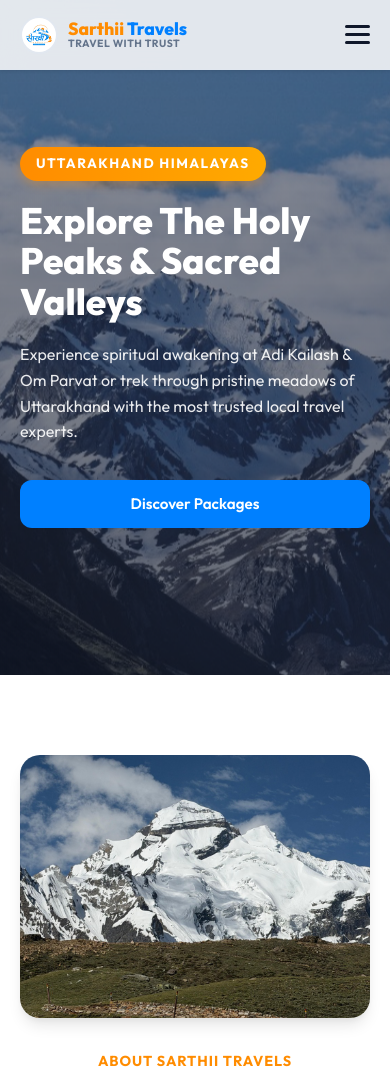
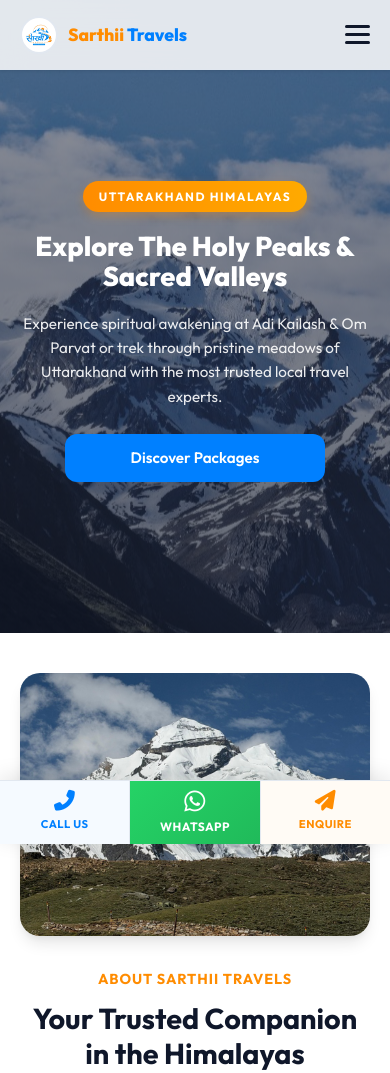
Before and after one commit to joshidinesh42-svg/DNJoshi-sarthii, a website: page index.html in a window 390 px wide. Shown: the top 1073 px of the page. Drawn offline with Linux system fonts and the light colour scheme; a web font is replaced by a local one.

Commit message:
Deep mobile UX: hero scale, sticky CTA bar, section spacing, footer stacking, planner padding

```diff
--- a/css/style.css
+++ b/css/style.css
@@ -79,6 +79,18 @@ h1, h2, h3, h4, h5, h6 {
 /* Section Common Styles */
 section {
   padding: 80px 0;
+}
+
+/* Mobile section padding reduction */
+@media (max-width: 768px) {
+  section {
+    padding: 50px 0;
+  }
+}
+@media (max-width: 480px) {
+  section {
+    padding: 40px 0;
+  }
 }
 
 .about-grid {
@@ -615,6 +627,8 @@ section {
   align-items: center;
   color: var(--white);
   overflow: hidden;
+  /* Push content below fixed navbar */
+  padding-top: var(--banner-height);
 }
 
 .hero::before {
@@ -1590,12 +1604,30 @@ footer {
   }
 
   /* Hero section adjustments */
+  .hero {
+    height: 75vh;
+    min-height: 420px;
+  }
+
+  .hero-content {
+    text-align: center;
+  }
+
   .hero-content h1 {
-    font-size: 2.3rem;
+    font-size: 2rem;
   }
 
   .hero-content p {
-    font-size: 1rem;
+    font-size: 0.95rem;
+    margin-bottom: 25px;
+  }
+
+  .hero-tag {
+    font-size: 0.75rem;
+  }
+
+  .hero-buttons {
+    justify-content: center;
   }
 
   /* Trip layout */
@@ -1605,6 +1637,43 @@ footer {
 
   .contact-wrapper {
     grid-template-columns: 1fr;
+  }
+
+  /* About text alignment */
+  .about-grid h2 {
+    font-size: 1.8rem !important;
+  }
+
+  .about-features-grid {
+    text-align: left;
+  }
+
+  /* Section title scale */
+  .section-title h2 {
+    font-size: 1.9rem;
+  }
+
+  /* Package card price row */
+  .package-card-footer {
+    flex-direction: column;
+    align-items: flex-start;
+    gap: 12px;
+  }
+
+  /* Footer bottom stacking */
+  .footer-bottom {
+    flex-direction: column;
+    text-align: center;
+    gap: 15px;
+  }
+
+  .footer-bottom > div {
+    justify-content: center;
+  }
+
+  /* Body bottom padding for mobile CTA bar */
+  body {
+    padding-bottom: 64px;
   }
 }
 
@@ -1614,12 +1683,39 @@ footer {
     gap: 15px;
   }
 
+  .hero-content h1 {
+    font-size: 1.7rem;
+  }
+
+  .hero {
+    min-height: 380px;
+  }
+
   .hero-buttons {
     flex-direction: column;
+    align-items: center;
+  }
+
+  .hero-buttons .btn {
+    width: 100%;
+    max-width: 260px;
+    text-align: center;
+    justify-content: center;
   }
 
   .trip-spec-grid {
     grid-template-columns: 1fr;
+  }
+
+  /* Reduce navbar logo tagline on very small screens */
+  .logo-link .logo-tagline {
+    display: none;
+  }
+
+  /* Planner section padding */
+  .planner-info-side,
+  .planner-form-side {
+    padding: 25px 20px;
   }
 }
 
@@ -1848,11 +1944,11 @@ footer {
   }
 
   .planner-info-side {
-    padding: 40px;
+    padding: 35px 30px;
   }
 
   .planner-form-side {
-    padding: 40px;
+    padding: 35px 30px;
   }
 }
 
@@ -1978,3 +2074,85 @@ body.nav-open {
     box-shadow: 0 4px 12px rgba(0, 128, 255, 0.2);
   }
 }
+
+/* ============================================
+   MOBILE STICKY CTA BAR (bottom of screen)
+   ============================================ */
+.mobile-cta-bar {
+  display: none;
+}
+
+@media (max-width: 768px) {
+  .mobile-cta-bar {
+    display: flex;
+    position: fixed;
+    bottom: 0;
+    left: 0;
+    right: 0;
+    z-index: 999;
+    background-color: var(--white);
+    border-top: 1px solid var(--border);
+    box-shadow: 0 -4px 20px rgba(0, 0, 0, 0.1);
+    height: 64px;
+  }
+
+  .mobile-cta-bar a {
+    flex: 1;
+    display: flex;
+    flex-direction: column;
+    align-items: center;
+    justify-content: center;
+    gap: 3px;
+    font-size: 0.7rem;
+    font-weight: 700;
+    text-transform: uppercase;
+    letter-spacing: 0.5px;
+    transition: var(--transition);
+    text-decoration: none;
+    border: none;
+  }
+
+  .mobile-cta-bar a i {
+    font-size: 1.3rem;
+    margin-bottom: 1px;
+  }
+
+  .mobile-cta-bar .cta-call {
+    color: var(--primary);
+    background-color: rgba(0, 128, 255, 0.04);
+  }
+
+  .mobile-cta-bar .cta-call:hover {
+    background-color: var(--primary);
+    color: var(--white);
+  }
+
+  .mobile-cta-bar .cta-whatsapp {
+    color: var(--white);
+    background: linear-gradient(135deg, #25d366 0%, #20ba5a 100%);
+    font-size: 0.75rem;
+  }
+
+  .mobile-cta-bar .cta-whatsapp i {
+    font-size: 1.5rem;
+  }
+
+  .mobile-cta-bar .cta-whatsapp:hover {
+    background: linear-gradient(135deg, #20ba5a 0%, #1aaa50 100%);
+  }
+
+  .mobile-cta-bar .cta-inquiry {
+    color: var(--secondary);
+    background-color: rgba(255, 140, 0, 0.04);
+  }
+
+  .mobile-cta-bar .cta-inquiry:hover {
+    background-color: var(--secondary);
+    color: var(--white);
+  }
+
+  /* Divider between items */
+  .mobile-cta-bar a + a {
+    border-left: 1px solid var(--border);
+  }
+}
--- a/index.html
+++ b/index.html
@@ -82,7 +82,7 @@
           <img src="assets/logo.jpg" alt="Sarthii Travels Logo" style="height: 38px; width: 38px; border-radius: 50%; object-fit: cover; border: 2px solid var(--border);">
           <div style="display: flex; flex-direction: column; line-height: 1.1;">
             <span style="font-weight: 800; font-size: 1.1rem; color: var(--primary);"><span style="color: var(--secondary);">Sarthii</span> Travels</span>
-            <span style="font-size: 0.65rem; font-weight: 700; text-transform: uppercase; color: var(--text-muted); letter-spacing: 0.5px;">Travel with trust</span>
+            <span class="logo-tagline" style="font-size: 0.65rem; font-weight: 700; text-transform: uppercase; color: var(--text-muted); letter-spacing: 0.5px;">Travel with trust</span>
           </div>
         </a>
 
@@ -490,6 +490,22 @@
     </div>
   </footer>
 
+  <!-- MOBILE STICKY CTA BAR -->
+  <div class="mobile-cta-bar">
+    <a href="tel:+918171265958" class="cta-call">
+      <i class="fas fa-phone-alt"></i>
+      <span>Call Us</span>
+    </a>
+    <a href="https://wa.me/918171265958" class="cta-whatsapp" target="_blank">
+      <i class="fab fa-whatsapp"></i>
+      <span>WhatsApp</span>
+    </a>
+    <a href="#quick-inquiry" class="cta-inquiry">
+      <i class="fas fa-paper-plane"></i>
+      <span>Enquire</span>
+    </a>
+  </div>
+
   <!-- Scripts -->
   <script src="js/main.js"></script>
 </body>
```
